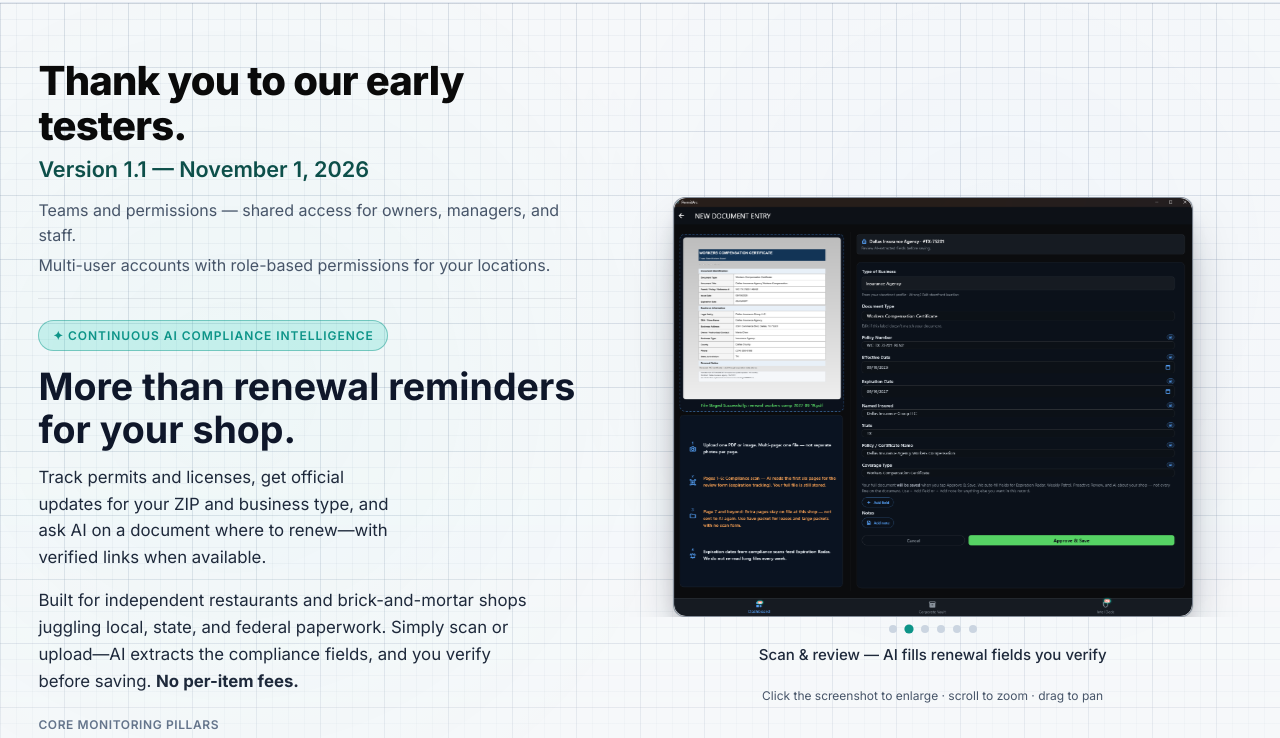
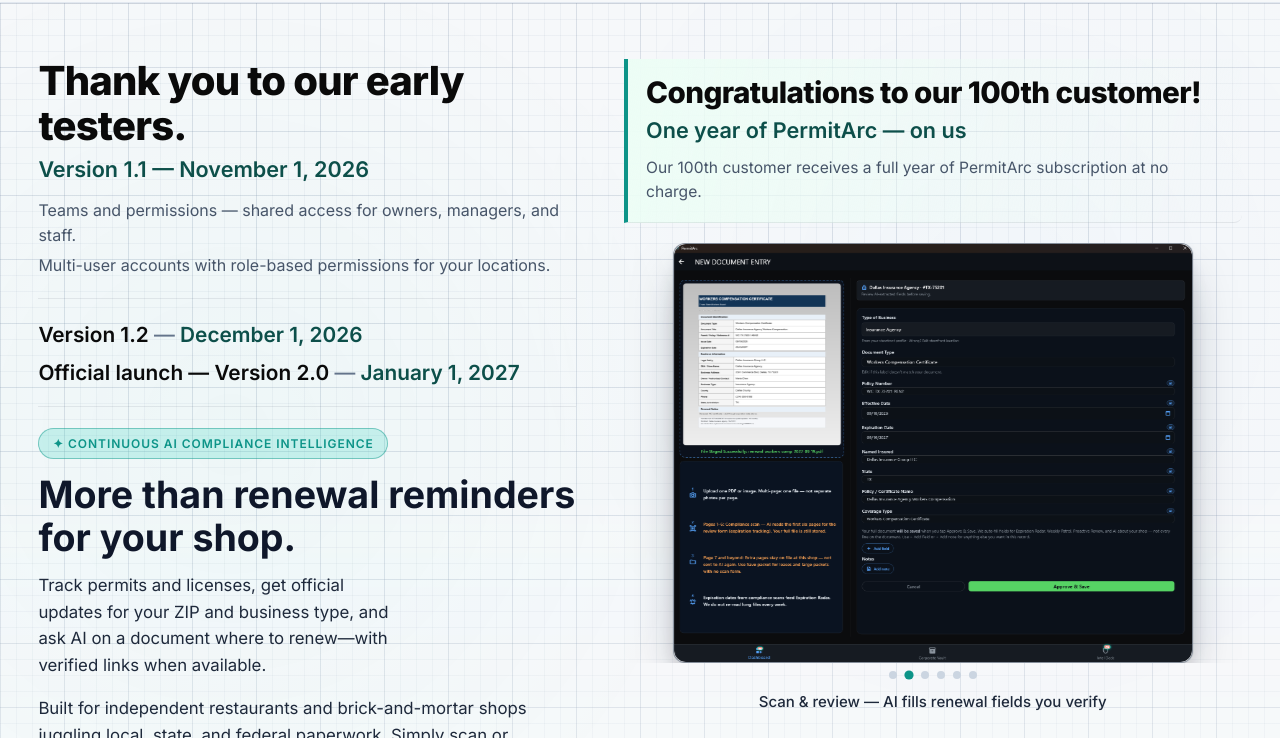
Before and after one commit to rdongoodman/PermitArc-website, a plain HTML site: page index.html in a window 1280 px wide. Shown: the part 62-800 px from the top of the page. Drawn offline with Linux system fonts and the light colour scheme.

Commit message:
Home: 100th customer callout and v1.2/v2.0 roadmap on door hero.
Co-authored-by: Cursor <cursoragent@cursor.com>

```diff
--- a/door-home.css
+++ b/door-home.css
@@ -258,7 +258,7 @@ body.door-page footer.site-footer {
   display: grid;
   grid-template-columns: minmax(0, 1fr) minmax(0, 1.15fr);
   gap: clamp(1.5rem, 4vw, 3rem);
-  align-items: center;
+  align-items: start;
 }
 
 .door-hero__grid-bg {
@@ -323,6 +323,72 @@ body.door-page footer.site-footer {
 
 .door-tester-announce__body p + p {
   margin-top: 0.35rem;
+}
+
+.door-roadmap {
+  margin: 0 0 1.35rem;
+  padding: 0 0 1.15rem;
+  border-bottom: 1px solid rgba(15, 23, 42, 0.08);
+  max-width: 36rem;
+}
+
+.door-roadmap__line {
+  margin: 0;
+  font-size: clamp(1.05rem, 2.1vw, 1.3rem);
+  font-weight: 600;
+  line-height: 1.4;
+  color: #0d4f4a;
+}
+
+.door-roadmap__line + .door-roadmap__line {
+  margin-top: 0.55rem;
+}
+
+.door-roadmap__label {
+  color: #0a0a0a;
+}
+
+.door-roadmap__sep {
+  color: #64748b;
+  font-weight: 500;
+}
+
+.door-roadmap__date {
+  color: #0d4f4a;
+}
+
+.door-century-announce {
+  margin: 0 0 1.25rem;
+  padding: 1rem 1rem 1.15rem 1.15rem;
+  border-bottom: 1px solid rgba(15, 23, 42, 0.08);
+  border-left: 4px solid #0d9488;
+  border-radius: 0 8px 8px 0;
+  background: linear-gradient(105deg, #ecfdf5 0%, rgba(236, 253, 245, 0.35) 55%, transparent 100%);
+}
+
+.door-century-announce__headline {
+  margin: 0 0 0.45rem;
+  font-size: clamp(1.35rem, 2.8vw, 1.85rem);
+  font-weight: 800;
+  line-height: 1.15;
+  letter-spacing: -0.02em;
+  color: #0a0a0a;
+}
+
+.door-century-announce__prize {
+  margin: 0 0 0.65rem;
+  font-size: clamp(1.1rem, 2.2vw, 1.35rem);
+  font-weight: 600;
+  line-height: 1.35;
+  color: #0d4f4a;
+}
+
+.door-century-announce__body {
+  margin: 0;
+  font-size: 0.975rem;
+  font-weight: 400;
+  line-height: 1.55;
+  color: #475569;
 }
 
 .door-hero-eyebrow {
--- a/index.html
+++ b/index.html
@@ -13,7 +13,7 @@
   <link rel="preconnect" href="https://fonts.gstatic.com" crossorigin>
   <link href="https://fonts.googleapis.com/css2?family=Inter:wght@400;500;600;700;800&display=swap" rel="stylesheet">
   <link rel="stylesheet" href="styles.css?v=20261003chip2">
-  <link rel="stylesheet" href="door-home.css?v=20261011tester1">
+  <link rel="stylesheet" href="door-home.css?v=20261031home1">
   <script src="launch-config.js?v=20260911c"></script>
   <script src="site-ga4.js?v=20260923"></script>
   <script src="site-support-mailto.js?v=20260918chooser"></script>
@@ -49,6 +49,18 @@
             <p>Multi-user accounts with role-based permissions for your locations.</p>
           </div>
         </section>
+        <section class="door-roadmap" aria-label="Upcoming releases">
+          <p class="door-roadmap__line">
+            <span class="door-roadmap__label">Version 1.2</span>
+            <span class="door-roadmap__sep">&mdash;</span>
+            <span class="door-roadmap__date">December 1, 2026</span>
+          </p>
+          <p class="door-roadmap__line door-roadmap__line--launch">
+            <span class="door-roadmap__label">Official launch &mdash; Version 2.0</span>
+            <span class="door-roadmap__sep">&mdash;</span>
+            <span class="door-roadmap__date">January 1, 2027</span>
+          </p>
+        </section>
         <p class="door-hero-eyebrow">&#10022; CONTINUOUS AI COMPLIANCE INTELLIGENCE</p>
         <h1>More than renewal reminders for your shop.</h1>
         <p class="door-lead">Track permits and licenses, get official updates for your ZIP and business type, and ask AI on a document where to renew&mdash;with verified links when available.</p>
@@ -68,8 +80,13 @@
         </div>
       </div>
 
-      <div class="door-carousel-wrap" aria-label="Product screenshots">
-        <div class="door-carousel__stage">
+      <div class="door-carousel-wrap">
+        <section class="door-century-announce" aria-label="100th customer celebration">
+          <p class="door-century-announce__headline">Congratulations to our 100th customer!</p>
+          <p class="door-century-announce__prize">One year of PermitArc &mdash; on us</p>
+          <p class="door-century-announce__body">Our 100th customer receives a full year of PermitArc subscription at no charge.</p>
+        </section>
+        <div class="door-carousel__stage" aria-label="Product screenshots">
           <div class="door-carousel__ring" id="doorCarouselRing"></div>
         </div>
         <div class="door-carousel__dots" id="doorCarouselDots" role="tablist" aria-label="Screenshot carousel"></div>
```
